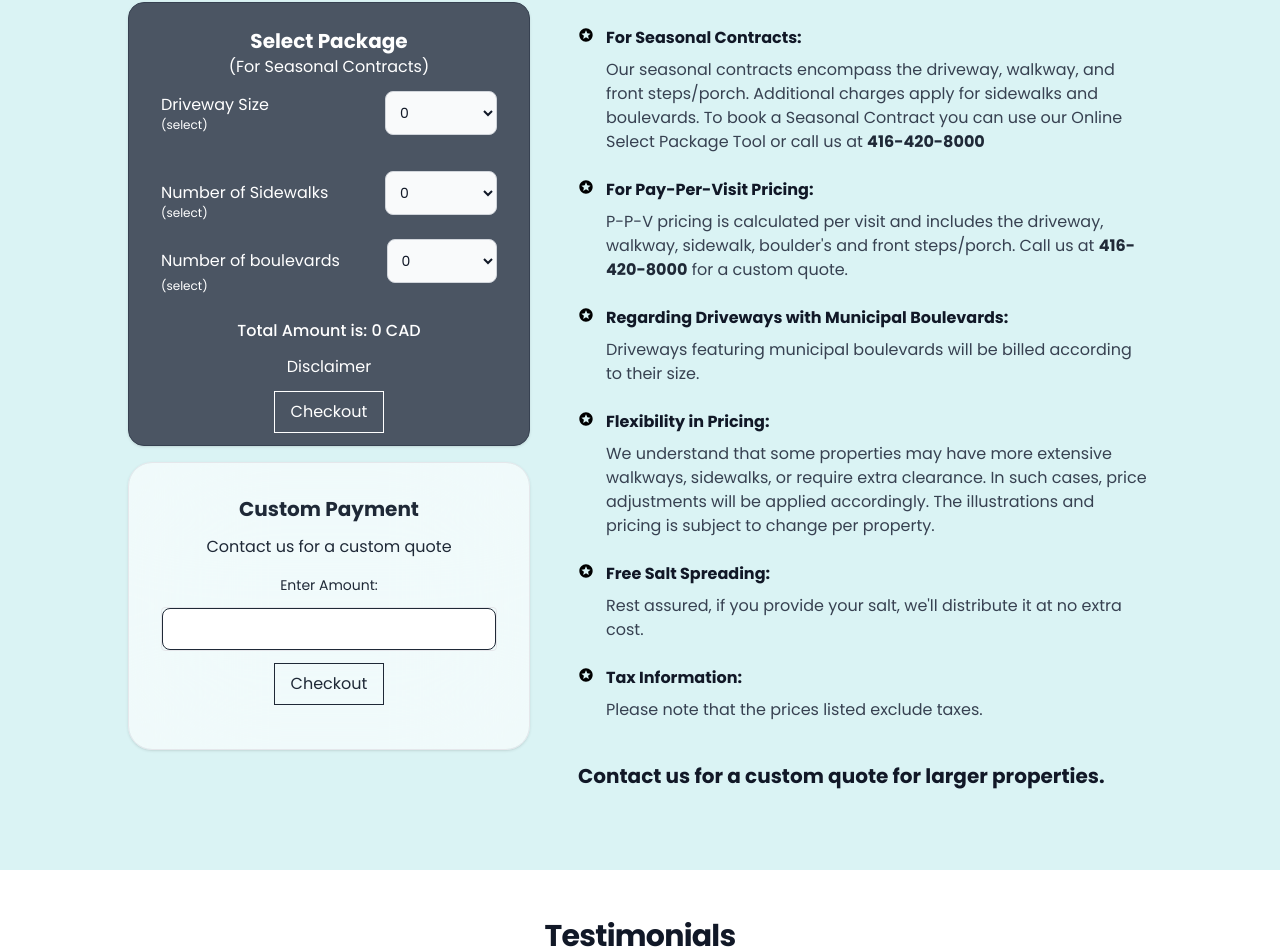
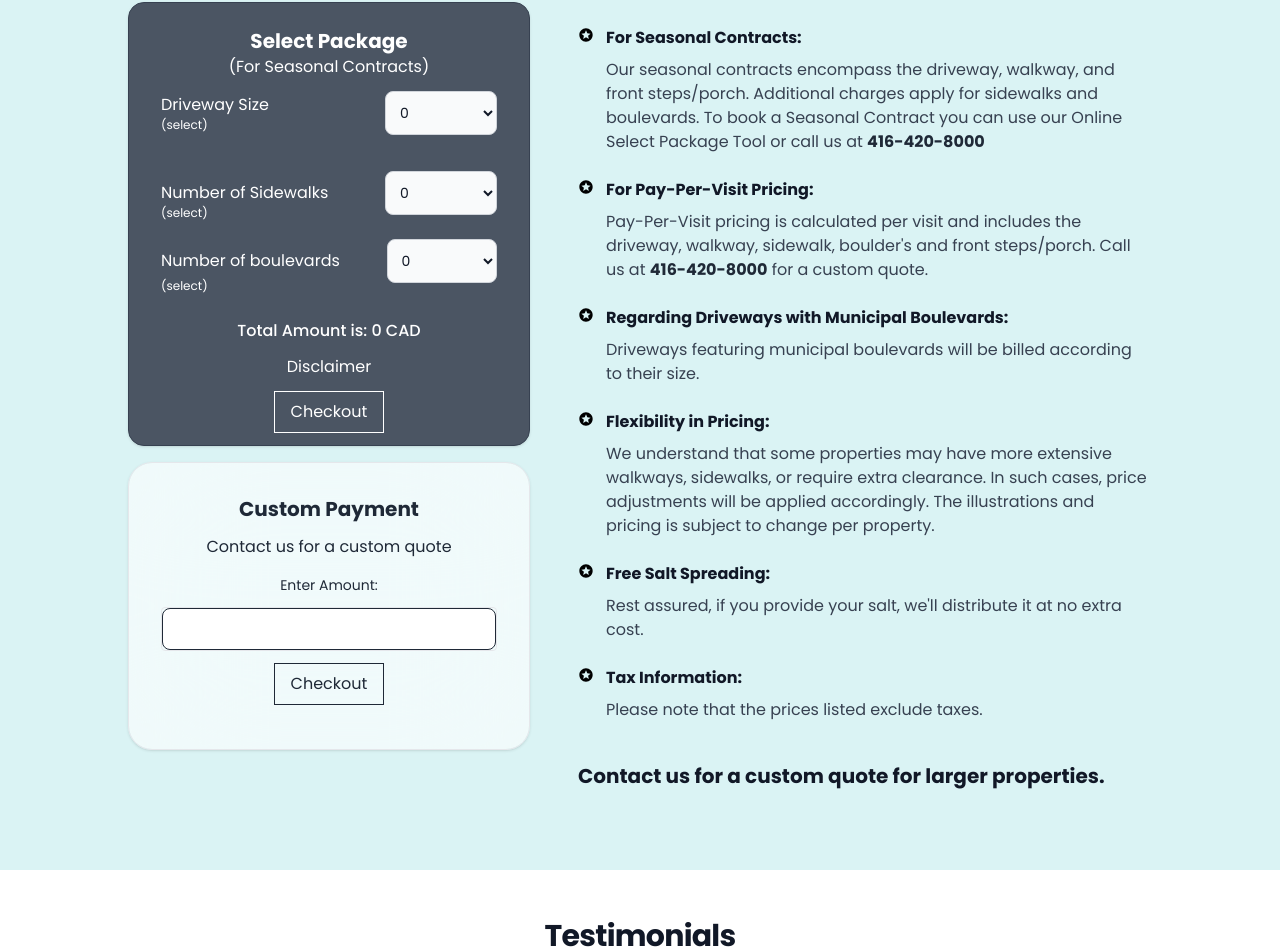
Before and after one commit to arthathagary/snowRemovalSide, a Next.js app: page / in a window 1280 px wide. Shown: the part 2563-3515 px from the top of the page. Built offline with nearby package versions, Linux system fonts and the light colour scheme; no server answers.

Commit message:
ppv changed

```diff
--- a/src/components/RatesSection/RatesSection.jsx
+++ b/src/components/RatesSection/RatesSection.jsx
@@ -161,7 +161,7 @@ const handleButtonClick = (e) => {
       <div className='md:w-2/3'>
     <ul className=''>
       <li className='mb-6 flex items-baseline text-gray-700 gap-3'><span><MdStars color='black'/></span><span><span className='font-semibold text-gray-900 block mb-2 pt-6'>For Seasonal Contracts:</span> Our seasonal contracts encompass the driveway, walkway, and front steps/porch. Additional charges apply for sidewalks and boulevards. To book a Seasonal Contract you can use our Online Select Package Tool or call us at <span className='font-semibold text-gray-800'>416-420-8000</span></span></li>
-      <li className='mb-6 flex items-baseline text-gray-700 gap-3'><span><MdStars color='black'/></span><span><span className='font-semibold text-gray-900 block mb-2'>For Pay-Per-Visit Pricing:</span> P-P-V pricing is calculated per visit and includes the driveway, walkway, sidewalk, boulder's and front steps/porch. Call us  at  <span className='font-semibold text-gray-800'>416-420-8000</span> for a custom quote.</span></li>
+      <li className='mb-6 flex items-baseline text-gray-700 gap-3'><span><MdStars color='black'/></span><span><span className='font-semibold text-gray-900 block mb-2'>For Pay-Per-Visit Pricing:</span> Pay-Per-Visit pricing is calculated per visit and includes the driveway, walkway, sidewalk, boulder's and front steps/porch. Call us  at  <span className='font-semibold text-gray-800'>416-420-8000</span> for a custom quote.</span></li>
       <li className='mb-6 flex items-baseline text-gray-700  gap-3'><span><MdStars color='black'/></span><span><span className='font-semibold text-gray-900 block mb-2'>Regarding Driveways with Municipal Boulevards:</span> Driveways featuring municipal boulevards will be billed according to their size.</span></li>
       <li className='mb-6 flex items-baseline text-gray-700  gap-3'><span><MdStars color='black'/></span><span><span className='font-semibold text-gray-900 block mb-2'>Flexibility in Pricing:</span> We understand that some properties may have more extensive walkways, sidewalks, or require extra clearance. In such cases, price adjustments will be applied accordingly. The illustrations and pricing is subject to change per property.</span></li>
       <li className='mb-6 flex items-baseline text-gray-700  gap-3'><span><MdStars color='black'/></span><span><span className='font-semibold text-gray-900 block mb-2'>Free Salt Spreading:</span> Rest assured, if you provide your salt, we'll distribute it at no extra cost.</span></li>
```
